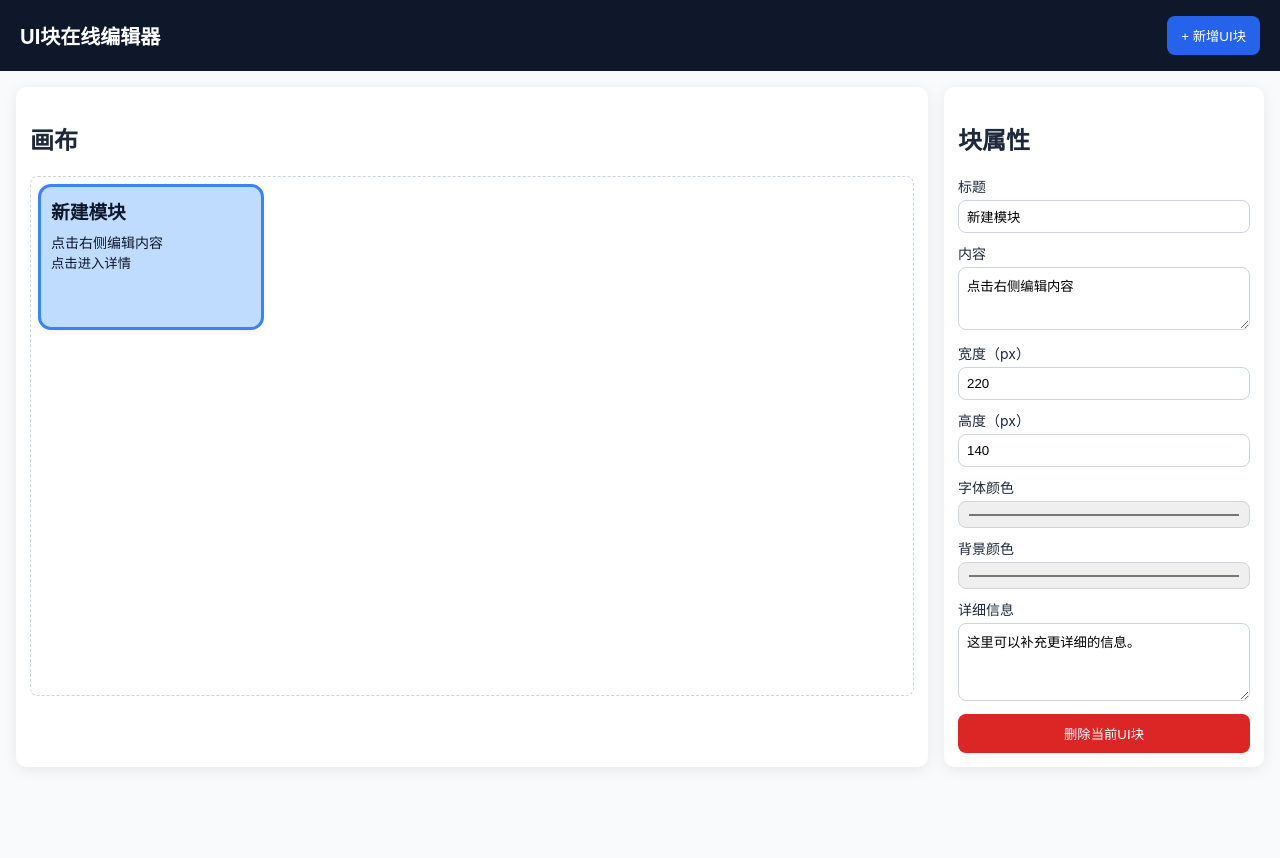
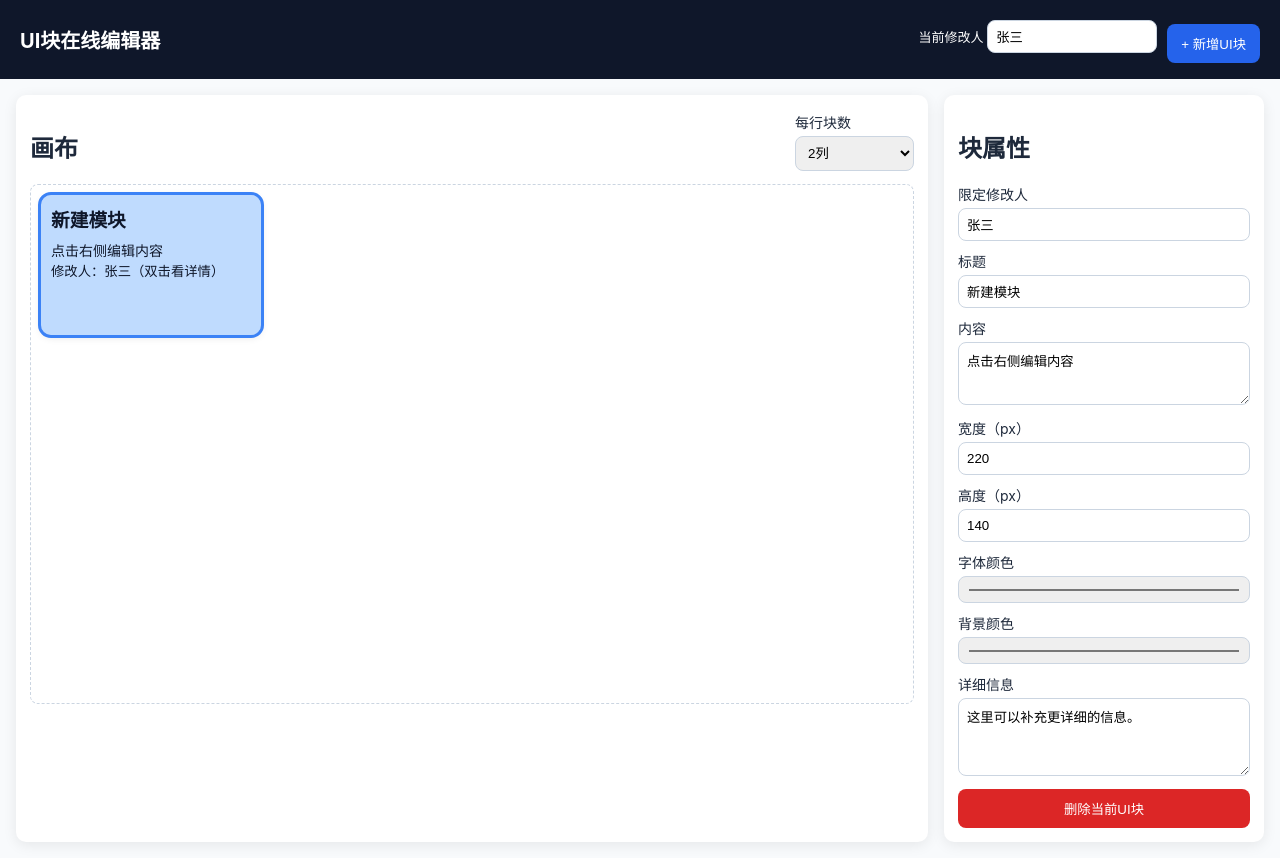
Before and after one commit to amber2358/Courses-UI, a plain HTML site: page index.html in a window 1280 px wide. Before the commit the page ends 800 px from the top, so only its background shows below. Drawn offline with Linux system fonts and the light colour scheme.

Commit message:
feat: support editor ownership and horizontal block stacking

```diff
--- a/index.html
+++ b/index.html
@@ -10,20 +10,40 @@
     <header class="topbar">
       <h1>UI块在线编辑器</h1>
       <div class="actions">
+        <label class="editor-label">
+          当前修改人
+          <input id="currentEditorInput" type="text" placeholder="输入你的名字" />
+        </label>
         <button id="addBlockBtn">+ 新增UI块</button>
       </div>
     </header>
 
     <main>
       <section class="canvas-wrap">
-        <h2>画布</h2>
+        <div class="section-head">
+          <h2>画布</h2>
+          <label>
+            每行块数
+            <select id="columnsSelect">
+              <option value="1">1列</option>
+              <option value="2" selected>2列</option>
+              <option value="3">3列</option>
+              <option value="4">4列</option>
+            </select>
+          </label>
+        </div>
         <div id="canvas" class="canvas"></div>
       </section>
 
       <aside class="panel">
         <h2>块属性</h2>
         <p id="emptyHint">请先点击一个UI块</p>
+        <p id="permissionHint" class="permission-hint hidden"></p>
         <form id="editor" class="hidden">
+          <label>
+            限定修改人
+            <input id="ownerInput" type="text" placeholder="例如：张三" />
+          </label>
           <label>
             标题
             <input id="titleInput" type="text" />
@@ -61,6 +81,7 @@
       <form method="dialog" class="dialog-body">
         <h3 id="dialogTitle">详细信息</h3>
         <p id="dialogContent"></p>
+        <p id="dialogOwner" class="owner"></p>
         <p id="dialogDetails" class="details"></p>
         <button>关闭</button>
       </form>
--- a/script.js
+++ b/script.js
@@ -1,6 +1,8 @@
 const state = {
   blocks: [],
   selectedId: null,
+  currentEditor: '',
+  columns: 2,
 };
 
 const canvas = document.getElementById('canvas');
@@ -8,9 +10,13 @@ const addBlockBtn = document.getElementById('addBlockBtn');
 const deleteBlockBtn = document.getElementById('deleteBlockBtn');
 const editor = document.getElementById('editor');
 const emptyHint = document.getElementById('emptyHint');
+const permissionHint = document.getElementById('permissionHint');
 const detailDialog = document.getElementById('detailDialog');
+const currentEditorInput = document.getElementById('currentEditorInput');
+const columnsSelect = document.getElementById('columnsSelect');
 
 const inputs = {
+  owner: document.getElementById('ownerInput'),
   title: document.getElementById('titleInput'),
   content: document.getElementById('contentInput'),
   width: document.getElementById('widthInput'),
@@ -22,6 +28,7 @@ const inputs = {
 
 const createBlock = () => ({
   id: crypto.randomUUID(),
+  owner: state.currentEditor || '未指定',
   title: '新建模块',
   content: '点击右侧编辑内容',
   width: 220,
@@ -31,8 +38,15 @@ const createBlock = () => ({
   details: '这里可以补充更详细的信息。',
 });
 
+function canEdit(block) {
+  if (!block) return false;
+  if (!block.owner || block.owner === '未指定') return true;
+  return state.currentEditor.trim() === block.owner.trim();
+}
+
 function render() {
   canvas.innerHTML = '';
+  canvas.style.setProperty('--columns', state.columns);
 
   state.blocks.forEach((block) => {
     const el = document.createElement('article');
@@ -44,7 +58,7 @@ function render() {
     el.innerHTML = `
       <h3 class="title">${escapeHtml(block.title)}</h3>
       <p class="content">${escapeHtml(block.content)}</p>
-      <small>点击进入详情</small>
+      <small>修改人：${escapeHtml(block.owner || '未指定')}（双击看详情）</small>
     `;
 
     el.addEventListener('click', () => {
@@ -53,10 +67,7 @@ function render() {
       render();
     });
 
-    el.addEventListener('dblclick', () => {
-      openDetails(block);
-    });
-
+    el.addEventListener('dblclick', () => openDetails(block));
     canvas.appendChild(el);
   });
 }
@@ -65,17 +76,24 @@ function getSelectedBlock() {
   return state.blocks.find((x) => x.id === state.selectedId);
 }
 
+function setFormDisabled(disabled) {
+  Object.values(inputs).forEach((input) => (input.disabled = disabled));
+  deleteBlockBtn.disabled = disabled;
+}
+
 function syncEditor() {
   const block = getSelectedBlock();
   if (!block) {
     editor.classList.add('hidden');
     emptyHint.classList.remove('hidden');
+    permissionHint.classList.add('hidden');
     return;
   }
 
   editor.classList.remove('hidden');
   emptyHint.classList.add('hidden');
 
+  inputs.owner.value = block.owner;
   inputs.title.value = block.title;
   inputs.content.value = block.content;
   inputs.width.value = block.width;
@@ -83,13 +101,20 @@ function syncEditor() {
   inputs.textColor.value = block.textColor;
   inputs.bgColor.value = block.bgColor;
   inputs.details.value = block.details;
+
+  const editable = canEdit(block);
+  setFormDisabled(!editable);
+  permissionHint.classList.toggle('hidden', editable);
+  permissionHint.textContent = editable
+    ? ''
+    : `当前块限定修改人为「${block.owner}」，你当前是「${state.currentEditor || '未填写'}」，仅可查看。`;
 }
 
 function attachEditorEvents() {
   Object.entries(inputs).forEach(([key, input]) => {
     input.addEventListener('input', () => {
       const block = getSelectedBlock();
-      if (!block) return;
+      if (!block || !canEdit(block)) return;
 
       if (key === 'width' || key === 'height') {
         block[key] = Math.max(40, Number(input.value) || 0);
@@ -104,18 +129,30 @@ function attachEditorEvents() {
 function openDetails(block) {
   document.getElementById('dialogTitle').textContent = block.title;
   document.getElementById('dialogContent').textContent = block.content;
+  document.getElementById('dialogOwner').textContent = `限定修改人：${block.owner || '未指定'}`;
   document.getElementById('dialogDetails').textContent = block.details || '暂无详细信息';
   detailDialog.showModal();
 }
 
 function escapeHtml(v) {
-  return v
+  return String(v)
     .replaceAll('&', '&amp;')
     .replaceAll('<', '&lt;')
     .replaceAll('>', '&gt;')
     .replaceAll('"', '&quot;')
     .replaceAll("'", '&#039;');
 }
+
+currentEditorInput.addEventListener('input', () => {
+  state.currentEditor = currentEditorInput.value.trim();
+  syncEditor();
+  render();
+});
+
+columnsSelect.addEventListener('change', () => {
+  state.columns = Number(columnsSelect.value) || 2;
+  render();
+});
 
 addBlockBtn.addEventListener('click', () => {
   const block = createBlock();
@@ -126,13 +163,16 @@ addBlockBtn.addEventListener('click', () => {
 });
 
 deleteBlockBtn.addEventListener('click', () => {
-  if (!state.selectedId) return;
+  const block = getSelectedBlock();
+  if (!block || !canEdit(block)) return;
   state.blocks = state.blocks.filter((x) => x.id !== state.selectedId);
   state.selectedId = state.blocks[0]?.id ?? null;
   syncEditor();
   render();
 });
 
+state.currentEditor = '张三';
+currentEditorInput.value = state.currentEditor;
 state.blocks.push(createBlock());
 state.selectedId = state.blocks[0].id;
 attachEditorEvents();
--- a/styles.css
+++ b/styles.css
@@ -14,6 +14,9 @@ body {
   align-items: center;
 }
 .topbar h1 { margin: 0; font-size: 20px; }
+.actions { display: flex; gap: 10px; align-items: end; }
+.editor-label { font-size: 13px; }
+.editor-label input { width: 170px; }
 button {
   border: 0;
   border-radius: 8px;
@@ -34,11 +37,11 @@ main {
   padding: 14px;
   box-shadow: 0 3px 14px rgba(0,0,0,0.08);
 }
+.section-head { display: flex; justify-content: space-between; align-items: center; }
 .canvas {
   min-height: 520px;
-  display: flex;
-  flex-wrap: wrap;
-  align-content: flex-start;
+  display: grid;
+  grid-template-columns: repeat(var(--columns, 2), minmax(160px, 1fr));
   gap: 12px;
   padding: 10px;
   border: 1px dashed #cbd5e1;
@@ -56,7 +59,7 @@ main {
 .block .title { font-weight: 600; margin: 0 0 8px; }
 .block .content { margin: 0; font-size: 14px; }
 label { display: block; margin-bottom: 10px; font-size: 14px; }
-input, textarea {
+input, textarea, select {
   width: 100%;
   margin-top: 4px;
   padding: 8px;
@@ -65,7 +68,9 @@ input, textarea {
 }
 .hidden { display: none; }
 .danger { background: #dc2626; width: 100%; }
+.permission-hint { color: #b91c1c; background:#fee2e2; padding:8px; border-radius:6px; }
 .dialog-body { min-width: 320px; }
+.owner { font-size: 13px; color: #334155; }
 .details { white-space: pre-wrap; }
 @media (max-width: 900px) {
   main { grid-template-columns: 1fr; }
```
